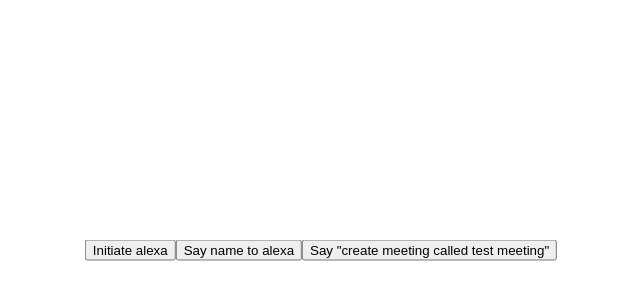
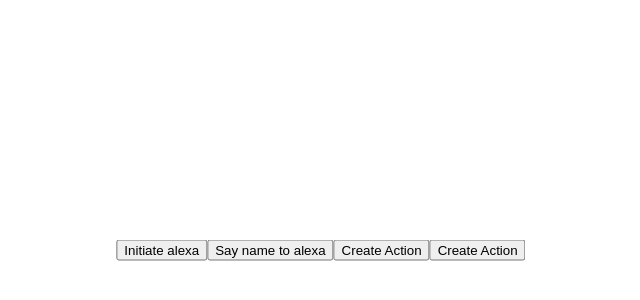
Before and after one commit to andyashall/mlog-alexa, a React app: page / in a window 1280 px wide. Shown: the part 150-450 px from the top of the page, without its empty margins (319-959 px from the left). Built offline with nearby package versions, Linux system fonts and the light colour scheme.

Commit message:
outlining the api and calls

```diff
--- a/app/App.js
+++ b/app/App.js
@@ -4,6 +4,7 @@ import axios from 'axios'
 
 var name
 var userId
+var meetingId
 
 export default class App extends React.Component {
   constructor(props) {
@@ -42,7 +43,6 @@ export default class App extends React.Component {
     } )
   }
   createMeeting() {
-    var username = "andy"
     var meetingName = "Test meeting"
     var data = {
       userId: userId,
@@ -50,7 +50,23 @@ export default class App extends React.Component {
     }
     axios.post('/api/createmeeting', data)
     .then( (res) => {
-      console.log(res.data)
+      console.log(res.data.message)
+      meetingId = res.data.meetingId
+    } )
+    .catch( (err) => {
+      console.log(err)
+    } )
+  }
+  createAction() {
+    var action = "This is the action content"
+    var data = {
+      userId: userId,
+      meetingId: meetingId,
+      action: action
+    }
+    axios.post('/api/createaction', data)
+    .then( (res) => {
+      console.log(res.data.message)
     } )
     .catch( (err) => {
       console.log(err)
@@ -62,7 +78,8 @@ export default class App extends React.Component {
         <div className={style.butts}>
           <button onClick={this.init}>Initiate alexa</button>
           <button onClick={this.login}>Say name to alexa</button>
-          <button onClick={this.createMeeting}>Say "create meeting called test meeting"</button>
+          <button onClick={this.createMeeting}>Create Action</button>
+          <button onClick={this.createAction}>Create Action</button>
         </div>
       </div>
     );
```
Also changed, not shown: server.js (+15 -1 lines).
